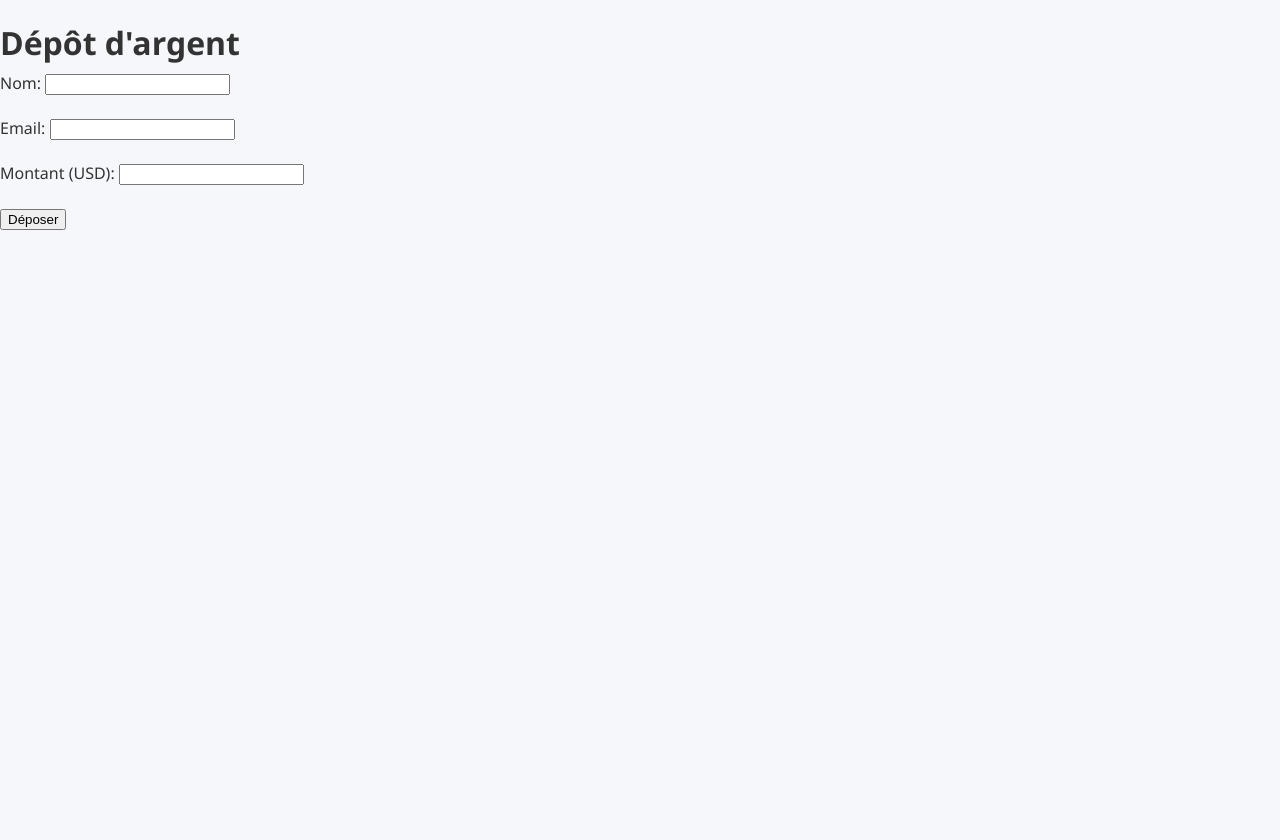
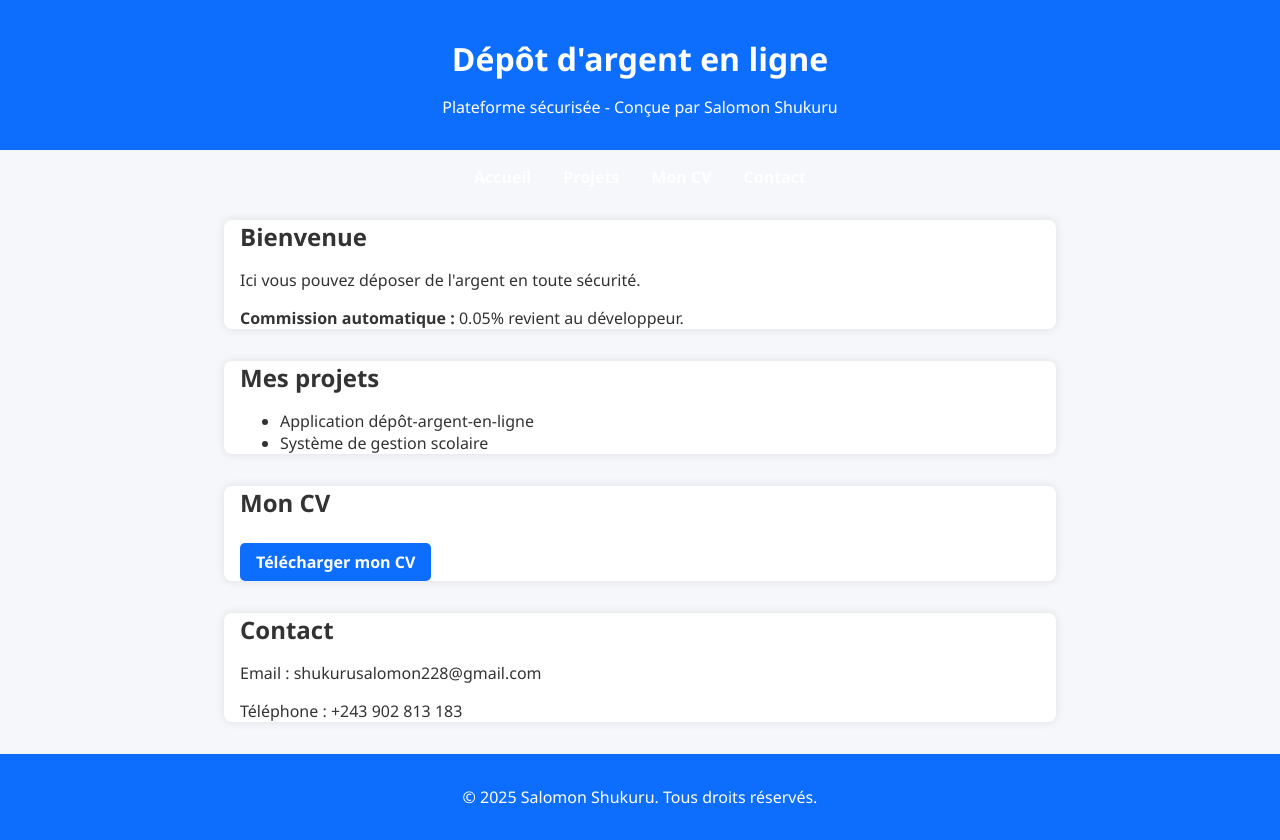
Before and after one commit to 2090-coder/depot-argent-en-ligne, a plain HTML site: page index.html in a window 1280 px wide. Before the commit the page ends 800 px from the top, so only its background shows below. Drawn offline with Linux system fonts and the light colour scheme.

Commit message:
Ajout du style CSS moderne

```diff
--- a/index.html
+++ b/index.html
@@ -1,43 +1,53 @@
 <!DOCTYPE html>
-<html lang="fr">
+<HTML lang="fr">
 <head>
-<link rel="stylesheet" href="style.css">
-  <meta charset="UTF-8" />
-  <title>Dépôt d'argent sécurisé</title>
+  <meta charset="UTF-8">
+  <meta name="viewport" content="width=device-width, initial-scale=1.0">
+  <title>Dépôt d'argent en ligne</title>
+  <link rel="stylesheet" href="style.css">
 </head>
 <body>
-  <h1>Dépôt d'argent</h1>
-  <form id="depositForm">
-    <label>Nom: <input type="text" id="name" required></label><br><br>
-    <label>Email: <input type="email" id="email" required></label><br><br>
-    <label>Montant (USD): <input type="number" id="amount" step="0.01" min="1" required></label><br><br>
-    <button type="submit">Déposer</button>
-  </form>
+  <header>
+    <h1>Dépôt d'argent en ligne</h1>
+    <p>Plateforme sécurisée - Conçue par Salomon Shukuru</p>
+  </header>
 
-  <div id="result"></div>
+  <nav>
+    <ul>
+      <li><a href="#accueil">Accueil</a></li>
+      <li><a href="#projets">Projets</a></li>
+      <li><a href="#cv">Mon CV</a></li>
+      <li><a href="#contact">Contact</a></li>
+    </ul>
+  </nav>
 
-  <script>
-    const form = document.getElementById('depositForm');
-const result = document.getElementById('result');
+  <section id="accueil">
+    <h2>Bienvenue</h2>
+    <p>Ici vous pouvez déposer de l'argent en toute sécurité.</p>
+    <p><strong>Commission automatique :</strong> 0.05% revient au développeur.</p>
+  </section>
 
-    form.addEventListener('submit', function(event) {
-      event.preventDefault();
+  <section id="projets">
+    <h2>Mes projets</h2>
+    <ul>
+      <li>Application dépôt-argent-en-ligne</li>
+      <li>Système de gestion scolaire</li>
+    </ul>
+  </section>
 
-      const name = document.getElementById('name').value;
-      const email = document.getElementById('email').value;
-      const amount = parseFloat(document.getElementById('amount').value);
+  <section id="cv">
+    <h2>Mon CV</h2>
+    <a href="cv.pdf" class="button" download>Télécharger mon CV</a>
+  </section>
 
-      const commission = amount * 0.0005; // 0.05%
-      const netAmount = amount - commission;
+  <section id="contact">
+    <h2>Contact</h2>
+    <p>Email : shukurusalomon228@gmail.com</p>
+<p>Téléphone : +243 902 813 183</p>
+  </section>
 
-      result.innerHTML = `
-        <p>Merci name pour votre dépôt de{amount.toFixed(2)} USD.</p>
-        <p>Commission prélevée: commission.toFixed(2) USD.</p>
-        <p>Montant net crédité:{netAmount.toFixed(2)} USD.</p>
-      `;
-
-      // Ici on enverra les infos au serveur ou via email (étape suivante)
-    });
-  </script>
+  <footer>
+    <p>&copy; 2025 Salomon Shukuru. Tous droits réservés.</p>
+  </footer>
 </body>
 </html>
```
Also changed, not shown: 1 other file.
